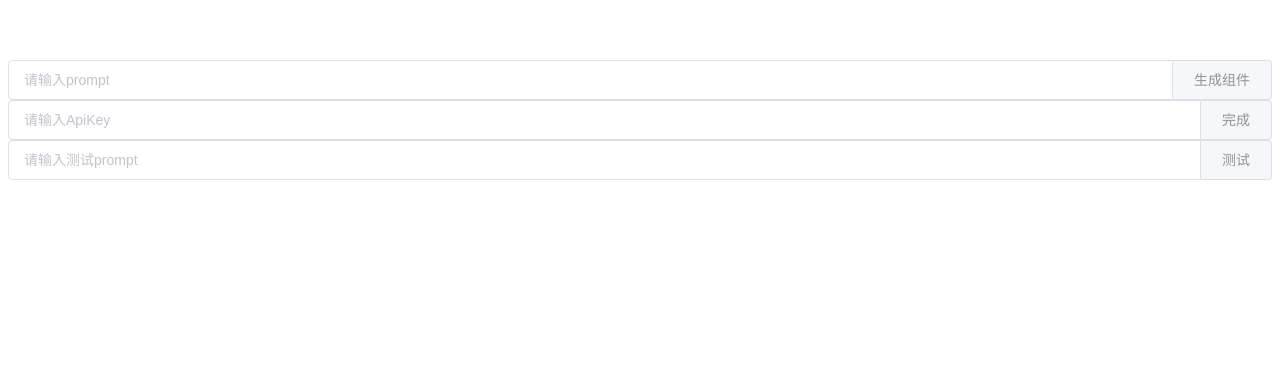
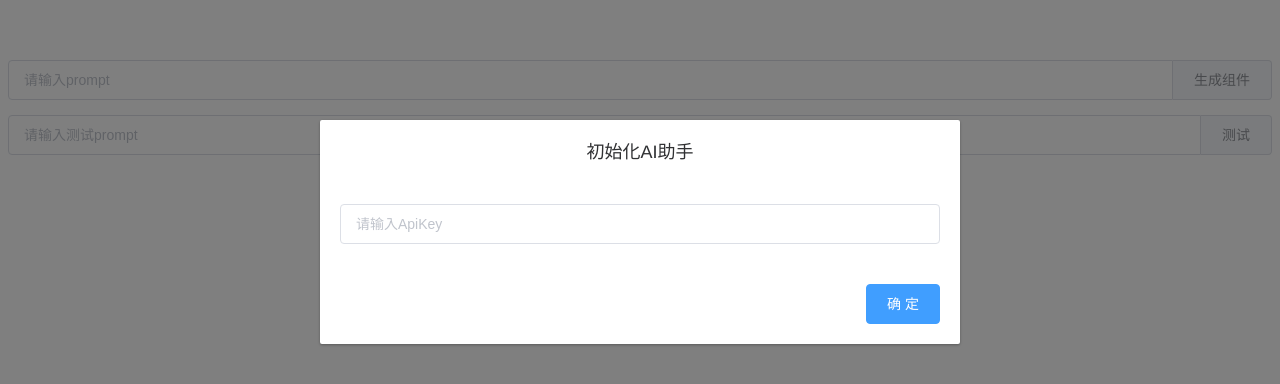
Before and after one commit to carverhong/hello-gpt, a Vue app: page / in a window 1280 px wide. Shown: the top 384 px of the page. Built offline with nearby package versions, Linux system fonts and the light colour scheme.

Commit message:
调整demo

```diff
--- a/src/App.vue
+++ b/src/App.vue
@@ -9,19 +9,35 @@
           <el-button @click="generate">生成组件</el-button>
         </template>
       </el-input>
-      <el-input v-model="apiKey" placeholder="请输入ApiKey">
-        <template slot="append">
-          <el-button @click="inputApiKey">完成</el-button>
-        </template>
-      </el-input>
+      <div style="margin-top: 15px">
         <el-input v-model="prompt" placeholder="请输入测试prompt">
           <template slot="append">
             <el-button @click="onSubmit">测试</el-button>
           </template>
         </el-input>
       </div>
-    <component :is="compName" :initTableData="helloTableParams.data" :tableHeader="helloTableParams.columns"
-      :canEdit="helloTableParams.canEdit" :canDelete="helloTableParams.canDelete" />
+    </div>
+    <component
+      :is="compName"
+      :initTableData="helloTableParams.data"
+      :tableHeader="helloTableParams.columns"
+      :canEdit="helloTableParams.canEdit"
+      :canDelete="helloTableParams.canDelete"
+    />
+
+    <!-- 初始化apiKey -->
+    <el-dialog
+      title="初始化AI助手"
+      :visible.sync="apiKeyDialogShow"
+      :close-on-click-modal="false"
+      :close-on-press-escape="false"
+      :show-close="false"
+    >
+      <el-input v-model="apiKey" placeholder="请输入ApiKey"></el-input>
+      <div slot="footer" class="dialog-footer">
+        <el-button type="primary" @click="initOpenAI">确 定</el-button>
+      </div>
+    </el-dialog>
   </div>
 </template>
 
@@ -40,6 +56,7 @@ export default {
       historyInput: [],
       currentInput: "",
       apiKey: "",
+      apiKeyDialogShow: true,
       prompt: "",
       compDSL: "",
       compName: "",
@@ -47,14 +64,18 @@ export default {
       openai: null,
     };
   },
-  mounted() {
+  methods: {
+    /** 检查apiKey */
+    initOpenAI() {
+      if (this.apiKey) {
         const configuration = new Configuration({
-      apiKey: '',
+          apiKey: this.apiKey,
         });
         const openai = new OpenAIApi(configuration);
         this.openai = openai;
+        this.apiKeyDialogShow = false;
+      }
     },
-  methods: {
     generate(params) {
       // TODO: 调用AI接口生成
       const dsl = {
@@ -87,18 +108,17 @@ export default {
           model: "text-davinci-003",
           prompt: generatePrompt(this.prompt),
           temperature: 0,
-          max_tokens: 3000
+          max_tokens: 3000,
         });
 
         const params = eval(completion.data.choices[0].text);
 
         console.log(params);
-        this.generate(params[0].value)
+        this.generate(params[0].value);
       } catch (error) {
         console.error(error);
       }
     },
-    inputApiKey() {},
   },
 };
 </script>
```
Also changed, not shown: 1 other file (tests, documents, lock files or other folders). Lines whose indentation alone changed are shown as unchanged.
